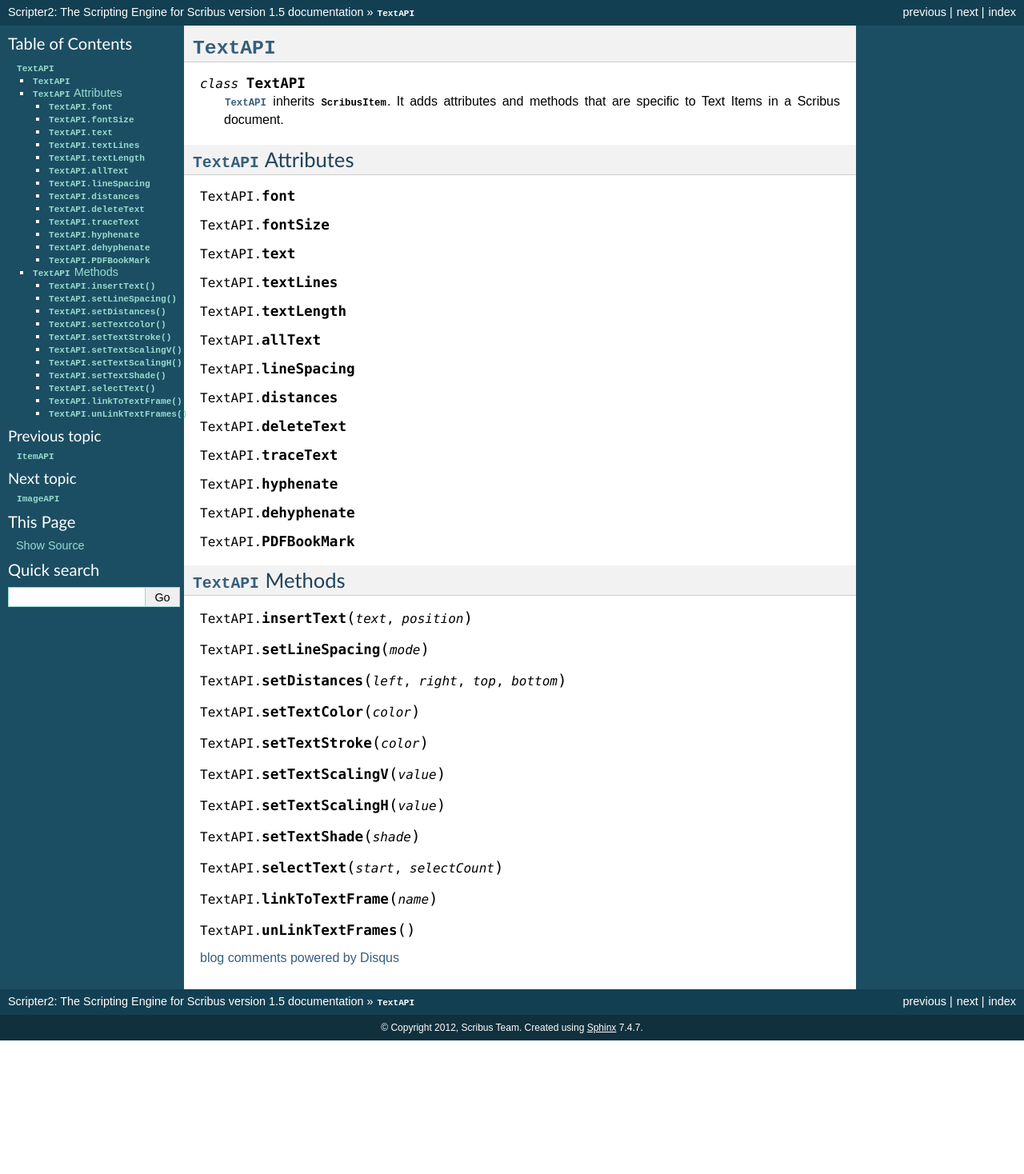
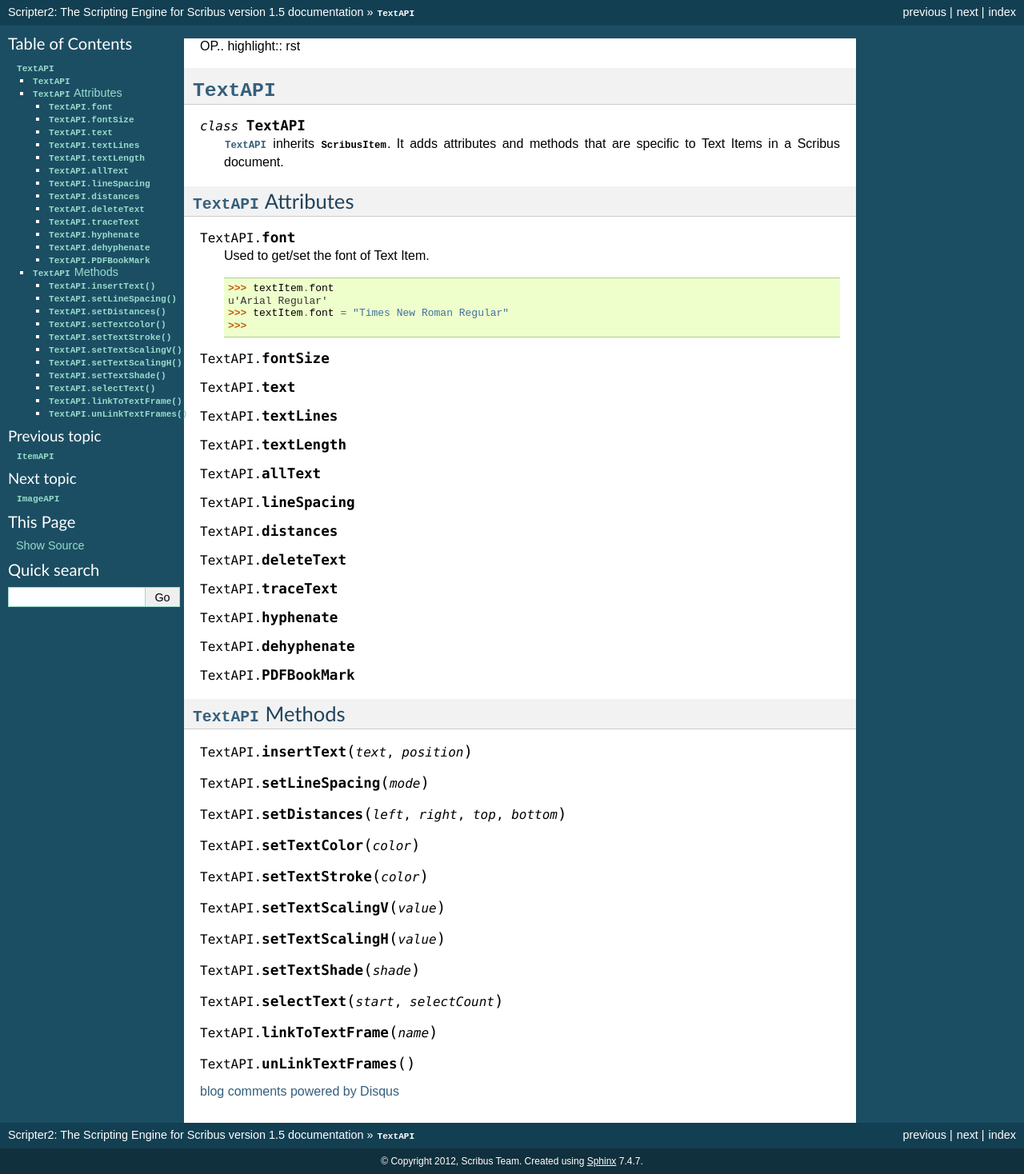
Before and after one commit to jainbasil/scripter-doc, a Sphinx documentation site: the page built from source/docs/textapi.rst, in a window 1280 px wide. Shown: the whole page at 80% size. Built offline with Sphinx 7.4.7, drawn with Linux system fonts in a browser that asks for light colours; comment, search, counter and statistics services are not loaded; before the commit the page ends 1301 px from its top, so only the background shows below that.

Commit message:
Add documentation for font in TextAPI

```diff
--- a/source/docs/textapi.rst
+++ b/source/docs/textapi.rst
@@ -1,4 +1,4 @@
-.. highlight:: rst
+OP.. highlight:: rst
 
 :class:`TextAPI`
 ========================
@@ -11,6 +11,13 @@
 -----------------------------------
 
 .. py:attribute:: TextAPI.font
+
+   Used to get/set the font of Text Item.
+
+   >>> textItem.font
+   u'Arial Regular'
+   >>> textItem.font = "Times New Roman Regular"
+   >>>
 
 .. py:attribute:: TextAPI.fontSize
 
```
